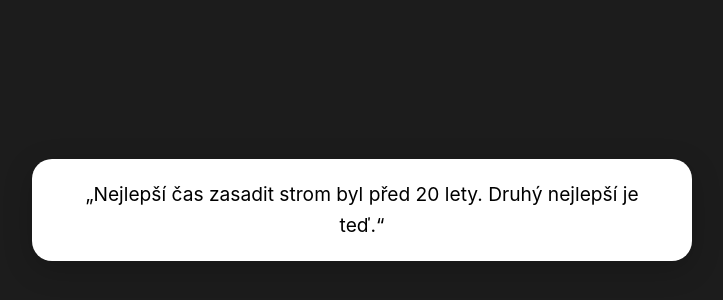
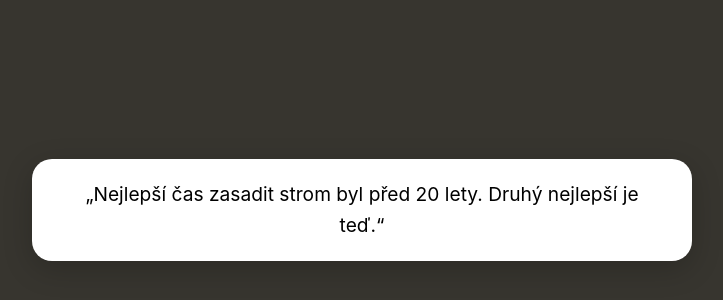
Before and after one commit to danieljakl/motivation_quotes, a plain HTML site: page index.html in a window 1280 px wide. Shown: the part 190-490 px from the top of the page, without its empty margins (278-1001 px from the left). Drawn offline with Linux system fonts and the light colour scheme.

Commit message:
Update index.html

```diff
--- a/index.html
+++ b/index.html
@@ -5,7 +5,7 @@
   <title>Motivační citát</title>
   <style>
     body {
-      background: #1c1c1c;
+      background: #37352f;
       margin: 0;
       padding: 0;
       font-family: -apple-system, BlinkMacSystemFont, 'Segoe UI', Roboto, sans-serif;
```
